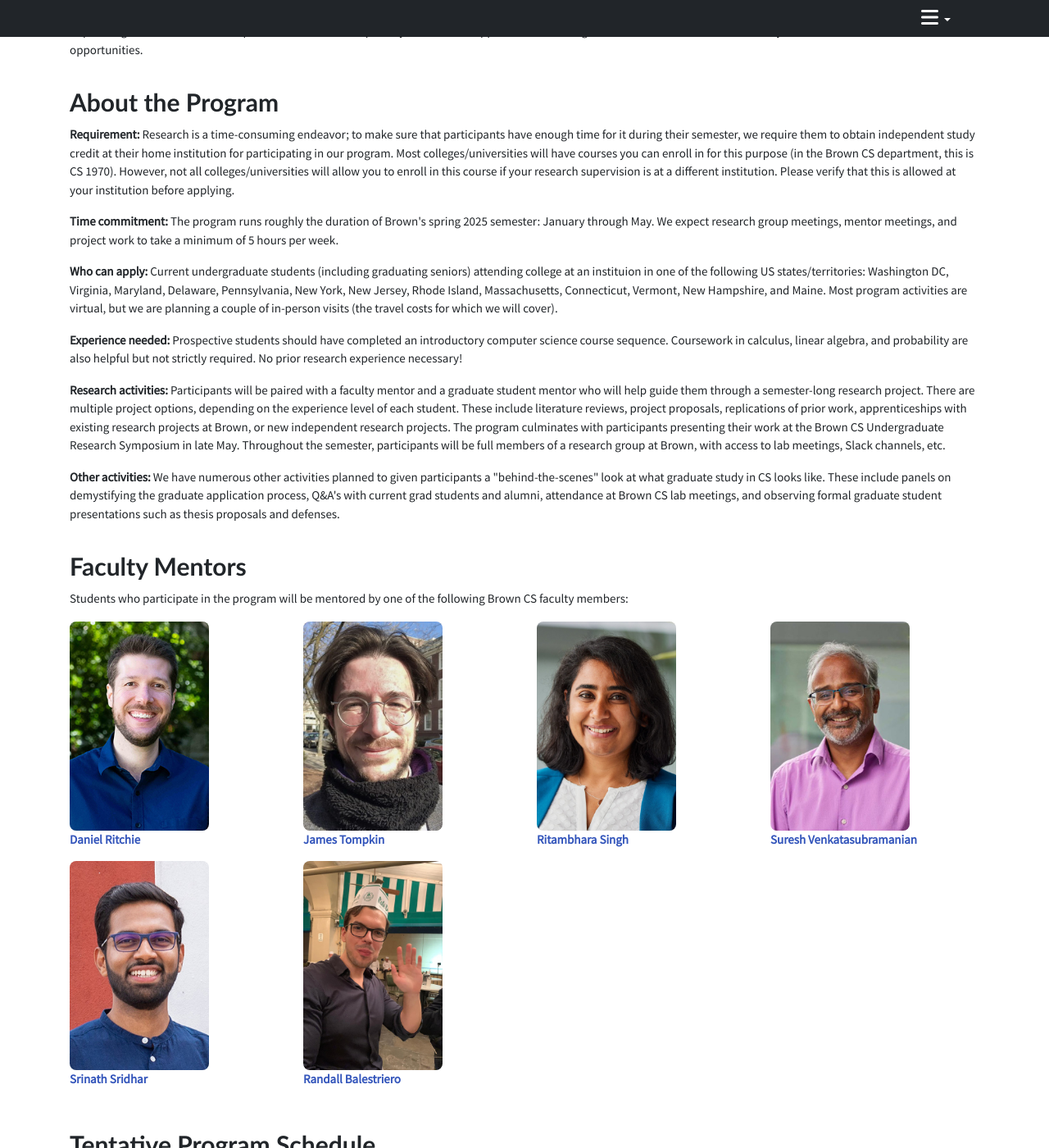
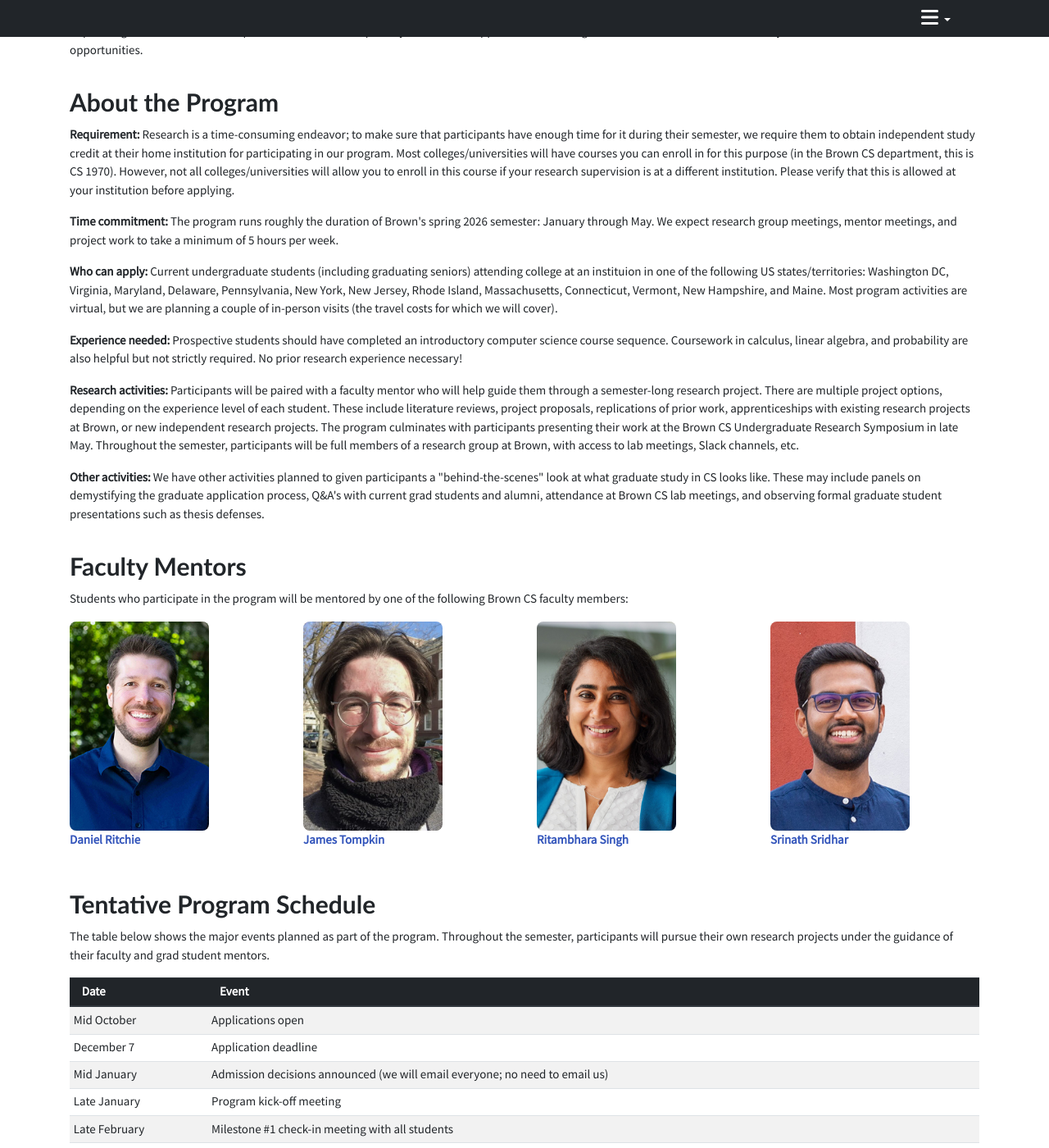
Before and after one commit to brownvc/exploreCSR-webpage, a Jekyll site: the page built from ai/index.html, in a window 1280 px wide and 1400 px high, scrolled down 563 px. Shown: the whole window at 82% size. Built offline with Jekyll 4.4.1, drawn with Linux system fonts in a browser that asks for light colours; nearby versions of some CDN libraries; some of the changed text lies outside the part shown.

Commit message:
Update for 2026.

```diff
--- a/_data/schedule.json
+++ b/_data/schedule.json
@@ -1,10 +1,10 @@
 [
     {
-        "date": "Early October",
+        "date": "Mid October",
         "name": "Applications open"
     },
     {
-        "date": "December 8",
+        "date": "December 7",
         "name": "Application deadline"
     },
     {
@@ -16,19 +16,15 @@
         "name": "Program kick-off meeting"
     },
     {
-        "date": "February",
-        "name": "Workshop on the graduate school application process"
+        "date": "Late February",
+        "name": "Milestone #1 check-in meeting with all students"
     },
     {
-        "date": "March",
-        "name": "Graduate student Q&A panel"
+        "date": "Late March",
+        "name": "Milestone #2 check-in meeting with all students"
     },
     {
-        "date": "April",
-        "name": "Observe thesis proposal<br/>Observe faculty candidate talk"
-    },
-    {
-        "date": "May",
-        "name": "Observe thesis defense<br/>Participate in Brown CS Undergraduate Research Symposium"
+        "date": "Late April",
+        "name": "Travel to Providence to participate in Brown CS Undergraduate Research Symposium"
     }
 ]
--- a/ai/index.html
+++ b/ai/index.html
@@ -70,7 +70,7 @@ layout: default
         <b>Requirement:</b> Research is a time-consuming endeavor; to make sure that participants have enough time for it during their semester, we require them to obtain independent study credit at their home institution for participating in our program. Most colleges/universities will have courses you can enroll in for this purpose (in the Brown CS department, this is CS 1970). However, not all colleges/universities will allow you to enroll in this course if your research supervision is at a different institution. Please verify that this is allowed at your institution before applying.
     </p>
     <p>
-        <b>Time commitment:</b> The program runs roughly the duration of Brown's spring 2025 semester: January through May. We expect research group meetings, mentor meetings, and project work to take a minimum of 5 hours per week.
+        <b>Time commitment:</b> The program runs roughly the duration of Brown's spring 2026 semester: January through May. We expect research group meetings, mentor meetings, and project work to take a minimum of 5 hours per week.
     </p>
     <p>
         <b>Who can apply:</b> Current undergraduate students (including graduating seniors) attending college at an instituion in one of the following US states/territories: Washington DC, Virginia, Maryland, Delaware, Pennsylvania, New York, New Jersey, Rhode Island, Massachusetts, Connecticut, Vermont, New Hampshire, and Maine. Most program activities are virtual, but we are planning a couple of in-person visits (the travel costs for which we will cover).
@@ -79,10 +79,10 @@ layout: default
         <b>Experience needed:</b> Prospective students should have completed an introductory computer science course sequence. Coursework in calculus, linear algebra, and probability are also helpful but not strictly required. No prior research experience necessary!
     </p>
     <p>
-        <b>Research activities:</b> Participants will be paired with a faculty mentor and a graduate student mentor who will help guide them through a semester-long research project. There are multiple project options, depending on the experience level of each student. These include literature reviews, project proposals, replications of prior work, apprenticeships with existing research projects at Brown, or new independent research projects. The program culminates with participants presenting their work at the Brown CS Undergraduate Research Symposium in late May. Throughout the semester, participants will be full members of a research group at Brown, with access to lab meetings, Slack channels, etc.
+        <b>Research activities:</b> Participants will be paired with a faculty mentor who will help guide them through a semester-long research project. There are multiple project options, depending on the experience level of each student. These include literature reviews, project proposals, replications of prior work, apprenticeships with existing research projects at Brown, or new independent research projects. The program culminates with participants presenting their work at the Brown CS Undergraduate Research Symposium in late May. Throughout the semester, participants will be full members of a research group at Brown, with access to lab meetings, Slack channels, etc.
     </p>
     <p>
-        <b>Other activities:</b> We have numerous other activities planned to given participants a "behind-the-scenes" look at what graduate study in CS looks like. These include panels on demystifying the graduate application process, Q&A's with current grad students and alumni, attendance at Brown CS lab meetings, and observing formal graduate student presentations such as thesis proposals and defenses.
+        <b>Other activities:</b> We have other activities planned to given participants a "behind-the-scenes" look at what graduate study in CS looks like. These may include panels on demystifying the graduate application process, Q&A's with current grad students and alumni, attendance at Brown CS lab meetings, and observing formal graduate student presentations such as thesis defenses.
     </p>
     <!-- <p>
         <b>Stipend:</b> We recognize that participating in this program takes time. To help offset this opportunity cost, each participant will receive a $300 stipend.
@@ -223,10 +223,10 @@ layout: default
         <div class='mainheader'>How to Apply</div>
     </div>
     <p>
-        To apply for the 2025 program, fill out the <a href='https://forms.gle/u8BnUgyBuhRybz368'>online application form</a>.
+        To apply for the 2026 program, fill out the <a href='https://forms.gle/7Y2mqM4D8bvBzSnt9'>online application form</a>.
     </p>
     <p>
-        The application deadline is December 8 2025.<br>
+        The application deadline is December 7 2025.<br>
     </p>
 </div>
 
```
Also changed, not shown: _data/faculty.json (+0 -10 lines), _data/faq.json (+6 -10 lines), ai/img/banner.png, 2 other files.
